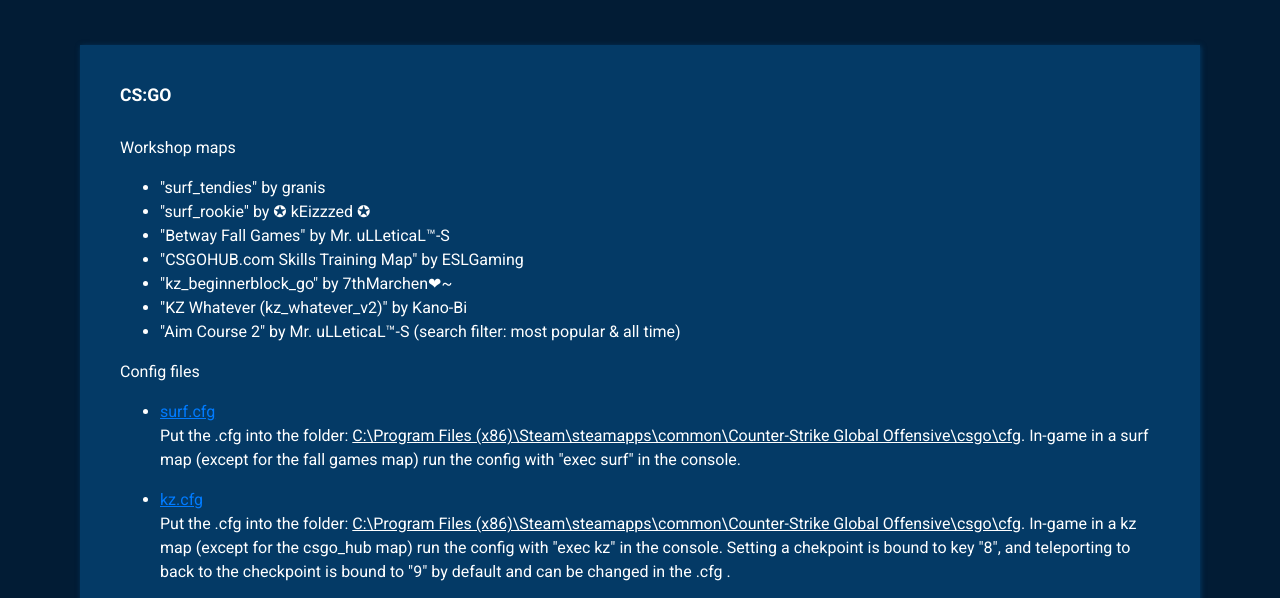
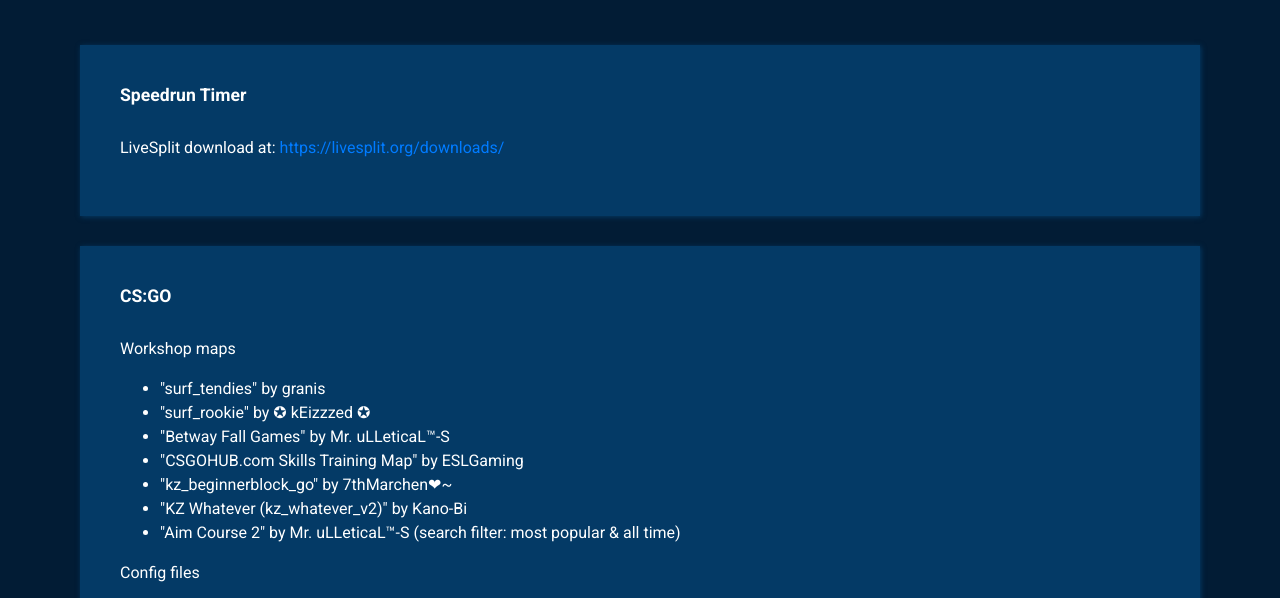
Before and after one commit to LeandroTreu/fahil_turnier2, a plain HTML site: page resources.html in a window 1280 px wide. Shown: the part 103-701 px from the top of the page. Drawn offline with Linux system fonts and the light colour scheme.

Commit message:
livesplit link

```diff
--- a/resources.html
+++ b/resources.html
@@ -90,6 +90,19 @@
                 </div>
             </div>
             <!-- row -->
+
+            <div class="row tm-content-row">
+                <div class="col-12 tm-block-col">
+                    <div class="tm-bg-primary-dark tm-block tm-block-h-auto">
+                        <h2 class="tm-block-title">Speedrun Timer</h2>
+
+                        <p>LiveSplit download at: <a href="https://livesplit.org/downloads/">https://livesplit.org/downloads/</a></p>
+
+                    </div>
+                </div>
+            </div>
+
+
             <div class="row tm-content-row">
                 <div class="col-12 tm-block-col">
                     <div class="tm-bg-primary-dark tm-block tm-block-h-auto">
```
